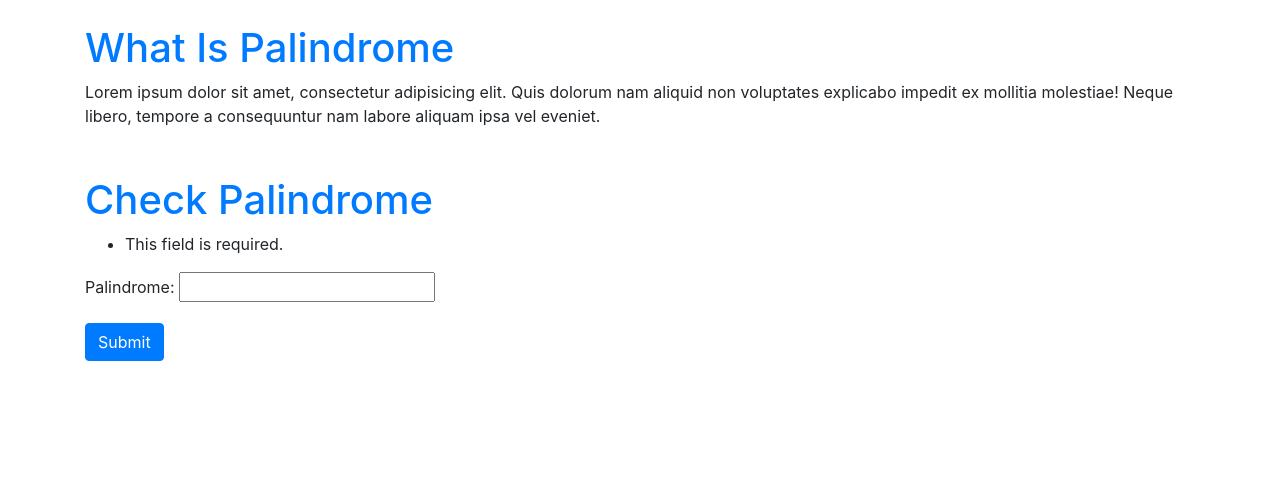
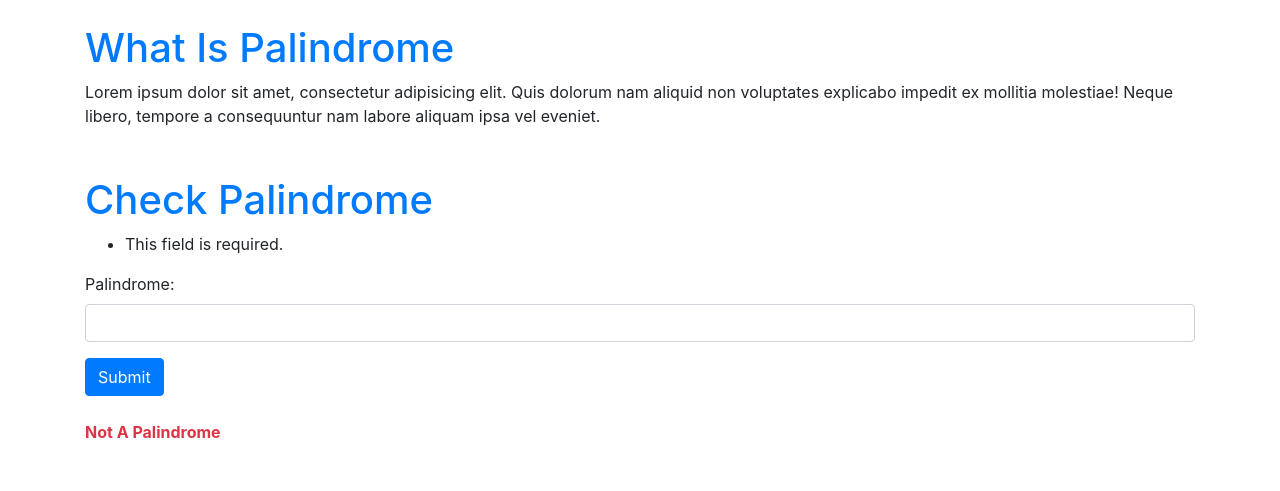
Before and after one commit to AjmalPonneth/palindrome_in_django, a Django app: page / in a window 1280 px wide. Shown: the part 56-547 px from the top of the page. Run offline with Django 3.2, Linux system fonts and the light colour scheme; some libraries are stand-ins or nearby versions.

Commit message:
changed forms little bit

```diff
--- a/check_palindrome/forms.py
+++ b/check_palindrome/forms.py
@@ -2,4 +2,5 @@ from django import forms
 
 
 class PalindromeForm(forms.Form):
-    palindrome = forms.CharField(label='Palindrome', max_length=100)
+    palindrome = forms.CharField(
+        widget=forms.TextInput(attrs={'class': 'form-control'}))
--- a/check_palindrome/templates/index.html
+++ b/check_palindrome/templates/index.html
@@ -55,6 +55,24 @@
                   {% csrf_token %} {{form.as_p}}
                   <button type="submit" class="btn btn-primary">Submit</button>
                 </form>
+                <br />
+                {% if palindrome%}
+                <div class="mb-3">
+                  <div class="row">
+                    <div class="col">
+                      <p class="text-success"><b>Its Palindrome</b></p>
+                    </div>
+                  </div>
+                </div>
+                {% else %}
+                <div class="mb-3">
+                  <div class="row">
+                    <div class="col">
+                      <p class="text-danger"><b>Not A Palindrome</b></p>
+                    </div>
+                  </div>
+                </div>
+                {% endif%}
               </div>
             </div>
           </div>
```
